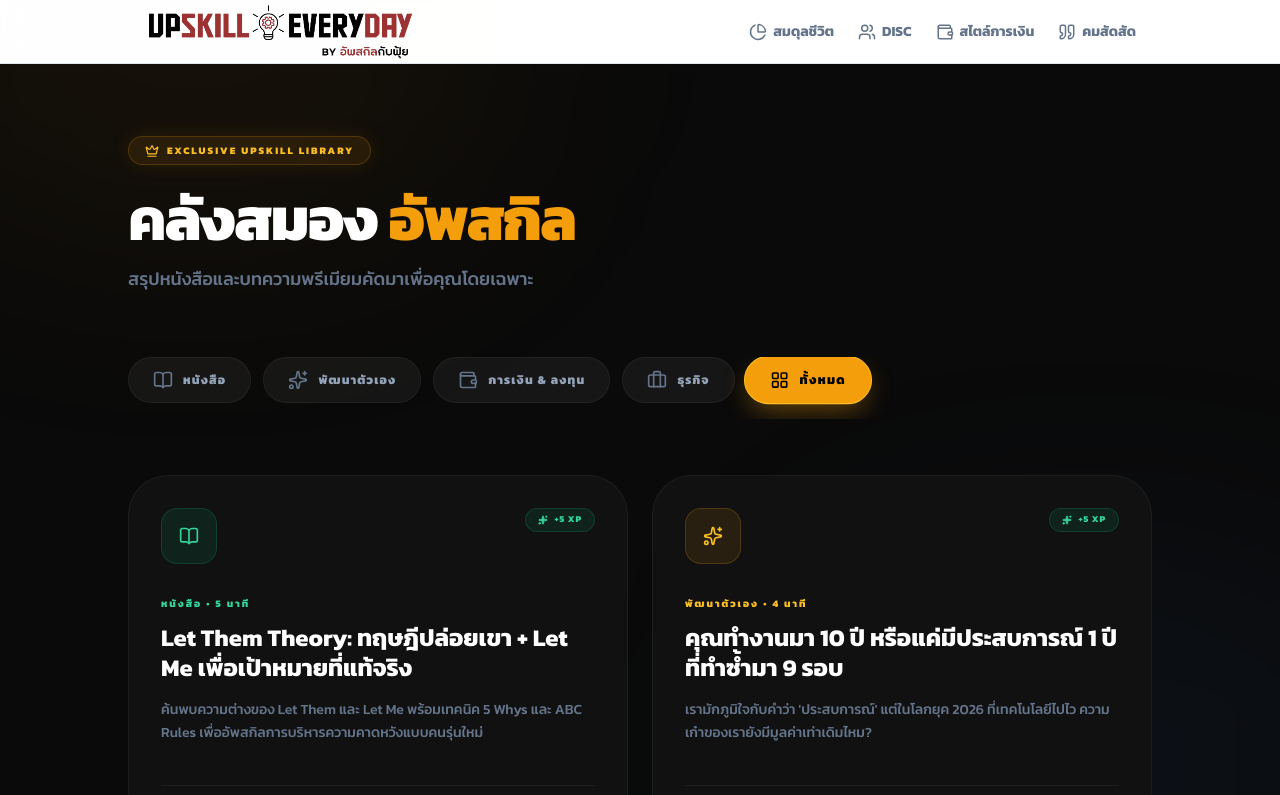
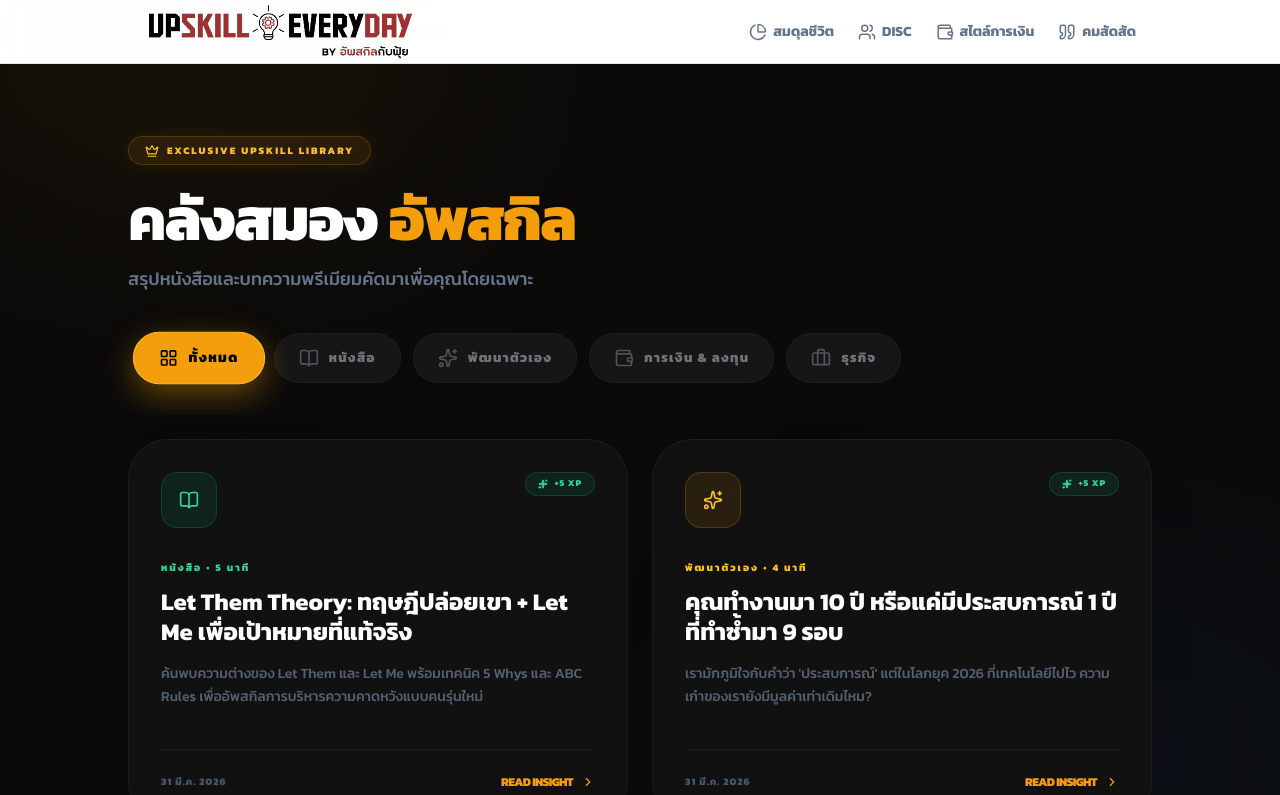
Before and after one commit to 11Collector/upskillwithfuii, a Next.js app: page /library in a window 1280 px wide. Shown: the top 795 px of the page. Built offline with nearby package versions, Linux system fonts and the light colour scheme.

Commit message:
Fix Timer

```diff
--- a/src/app/library/page.tsx
+++ b/src/app/library/page.tsx
@@ -8,11 +8,17 @@ import {
 } from "lucide-react";
 import Link from "next/link";
 
-// ✅ 1. นำเข้าข้อมูลจากไฟล์ที่เราแยกไว้ (ลบของเก่าที่ประกาศในไฟล์นี้ออกด้วยนะครับ)
+// ✅ 1. นำเข้าข้อมูล
 import { mockArticles } from "@/constants/article";
 
-// 🎨 2. Map สำหรับคุม Theme (แนะนำให้แยกไฟล์นี้ไว้ที่ @/constants/themes.ts ถ้าต้องใช้ในหน้า Detail ด้วย)
+// 🎨 2. Themes
 const CATEGORY_THEMES: Record<string, { icon: any; color: string; bgColor: string; borderColor: string }> = {
+  "ทั้งหมด": {
+    icon: <LayoutGrid size={18} />,
+    color: "text-slate-400",
+    bgColor: "bg-white/5",
+    borderColor: "border-white/10"
+  },
   "หนังสือ": {
     icon: <BookOpen size={20} />,
     color: "text-emerald-400",
@@ -36,18 +42,12 @@ const CATEGORY_THEMES: Record<string, { icon: any; color: string; bgColor: strin
     color: "text-indigo-400",
     bgColor: "bg-indigo-500/10",
     borderColor: "border-indigo-500/20"
-  },
-  "ทั้งหมด": {
-    icon: <LayoutGrid size={18} />,
-    color: "text-slate-400",
-    bgColor: "bg-white/5",
-    borderColor: "border-white/10"
   }
 };
 
 const containerVariants: Variants = {
   hidden: { opacity: 0 },
-  show: { opacity: 1, transition: { staggerChildren: 0.08 } } // เร่งความเร็วการโชว์การ์ดนิดนึง
+  show: { opacity: 1, transition: { staggerChildren: 0.08 } }
 };
 
 const cardVariants: Variants = {
@@ -72,7 +72,7 @@ export default function PremiumLibraryPage() {
       <div className="max-w-5xl mx-auto relative z-10">
 
         {/* --- Header --- */}
-        <header className="mb-16 pt-8">
+        <header className="mb-10 pt-8">
           <motion.div initial={{ opacity: 0, scale: 0.9 }} animate={{ opacity: 1, scale: 1 }} className="inline-flex items-center gap-2 px-4 py-1.5 bg-amber-500/10 text-amber-400 rounded-full text-[10px] font-black mb-6 border border-amber-500/20 uppercase tracking-[0.2em] shadow-[0_0_20px_rgba(245,158,11,0.1)]">
             <Crown size={14} /> <span>Exclusive Upskill Library</span>
           </motion.div>
@@ -82,24 +82,29 @@ export default function PremiumLibraryPage() {
           <p className="text-slate-500 text-lg font-medium">สรุปหนังสือและบทความพรีเมียมคัดมาเพื่อคุณโดยเฉพาะ</p>
         </header>
 
-        {/* --- Categories --- */}
-        <div className="flex flex-wrap gap-3 mb-14 overflow-x-auto pb-4 no-scrollbar">
-          {Object.keys(CATEGORY_THEMES).map((cat) => (
+       {/* --- 🛠️ Categories (แก้ไขจุดที่ขอบซ้ายขาด) --- */}
+<div className="relative mb-14">
+  {/* เพิ่ม px-6 เพื่อให้มีที่ให้เงาและ Scale ด้านซ้ายไม่ขาด และใส่ -mx-6 เพื่อให้เลื่อนได้สุดขอบจอ */}
+  <div className="flex gap-3 overflow-x-auto pt-8 pb-8 px-6 no-scrollbar -mt-8 -mb-8 -mx-6">
+    {Object.keys(CATEGORY_THEMES).map((cat, index) => (
       <button
           key={cat}
           onClick={() => setActiveCategory(cat)}
-                className={`flex items-center gap-2.5 px-6 py-3 rounded-full text-xs font-black uppercase tracking-widest transition-all duration-300 border ${
+          className={`flex-none flex items-center gap-2.5 px-6 py-3.5 rounded-full text-[13px] font-black uppercase tracking-widest transition-all duration-300 border ${
               activeCategory === cat
-                    ? "bg-amber-500 text-black border-amber-400 shadow-[0_10px_25px_-5px_rgba(245,158,11,0.4)] scale-105"
-                    : "bg-white/5 text-slate-400 border-white/5 hover:bg-white/10 hover:border-white/10"
-                }`}
+              ? "bg-[#f59e0b] text-black border-[#fbbf24] shadow-[0_10px_30px_rgba(245,158,11,0.4)] scale-105 z-20"
+              : "bg-[#161616] text-zinc-500 border-zinc-800/50 hover:bg-[#1c1c1c] hover:text-zinc-300 hover:border-zinc-700"
+          } ${index === 0 ? "ml-2" : ""}`} // เพิ่ม ml-2 เล็กน้อยที่ปุ่มแรกเพื่อเผื่อพื้นที่ให้ Scale-105
       >
-              <span className={activeCategory === cat ? "text-black" : "text-slate-500"}>
+        <span className={activeCategory === cat ? "text-black" : "text-zinc-600"}>
           {CATEGORY_THEMES[cat].icon}
         </span>
         {cat}
       </button>
     ))}
+  </div>
+  {/* Gradient กันขอบขวาดูแข็งเกินไป */}
+  <div className="absolute right-[-24px] top-0 bottom-0 w-20 bg-gradient-to-l from-[#0A0A0A] to-transparent pointer-events-none z-10" />
 </div>
 
         {/* --- Grid Area --- */}
@@ -118,13 +123,10 @@ export default function PremiumLibraryPage() {
                     key={article.id}
                     variants={cardVariants}
                     layout
-                    initial="hidden"
-                    animate="show"
-                    exit={{ opacity: 0, scale: 0.95, transition: { duration: 0.2 } }}
                     className="h-full"
                 >
                   <Link href={`/library/${article.slug}`} className="group block h-full">
-                    <div className="h-full bg-[#111] p-8 rounded-[2.5rem] border border-white/5 flex flex-col transition-all duration-500 hover:border-amber-500/30 hover:bg-[#151515] relative overflow-hidden">
+                    <div className="h-full bg-[#111] p-8 rounded-[2.5rem] border border-white/5 flex flex-col transition-all duration-500 hover:border-amber-500/30 hover:bg-[#151515] relative overflow-hidden shadow-2xl">
 
                       {/* XP Badge */}
                       <div className="absolute top-8 right-8 flex items-center gap-1.5 bg-emerald-500/10 text-emerald-400 px-3 py-1 rounded-full border border-emerald-500/20 text-[9px] font-black tracking-widest uppercase shadow-sm">
@@ -145,7 +147,7 @@ export default function PremiumLibraryPage() {
                         <h2 className="text-2xl font-bold text-white mb-4 leading-tight group-hover:text-amber-400 transition-colors line-clamp-2">
                           {article.title}
                         </h2>
-                        <p className="text-slate-500 text-sm leading-relaxed mb-10 font-medium line-clamp-2">
+                        <p className="text-slate-500 text-sm leading-relaxed mb-10 font-medium line-clamp-2 opacity-80">
                           {article.excerpt}
                         </p>
                       </div>
@@ -166,7 +168,7 @@ export default function PremiumLibraryPage() {
 
         {/* --- Footer --- */}
         <motion.footer initial={{ opacity: 0 }} whileInView={{ opacity: 1 }} className="mt-24 text-center py-12 border-t border-white/5">
-           <Link href="/dashboard" className="group relative inline-flex items-center gap-4 bg-white text-black px-10 py-4 rounded-full font-black text-sm transition-all hover:bg-amber-400 hover:scale-105 shadow-xl uppercase tracking-widest">
+           <Link href="/dashboard" className="group relative inline-flex items-center gap-4 bg-white text-black px-10 py-4 rounded-full font-black text-sm transition-all hover:bg-amber-400 hover:scale-105 shadow-[0_20px_40px_rgba(255,255,255,0.05)] uppercase tracking-widest">
               <LayoutGrid size={18} /> กลับสู่ DASHBOARD
            </Link>
         </motion.footer>
```
Also changed, not shown: src/app/tools/deep-work/page.tsx (+72 -32 lines). Lines whose indentation alone changed are shown as unchanged.
